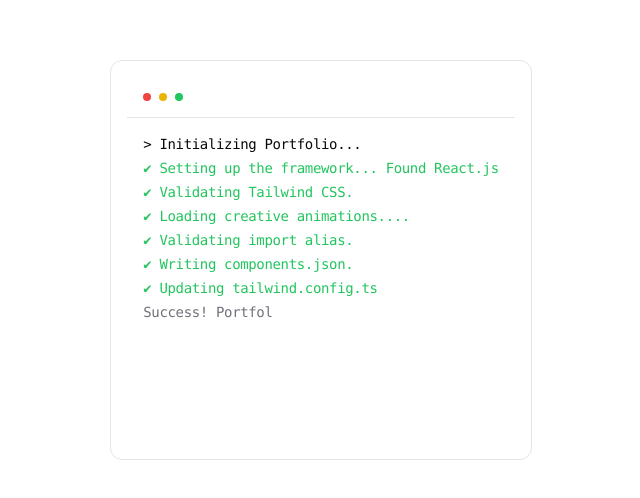
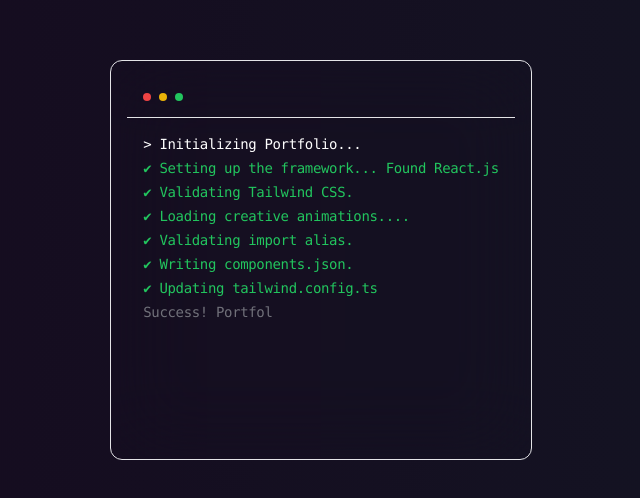
Before and after one commit to Bibintanggg/porto-V3, a React (Vite) app: page / in a window 1280 px wide. Shown: the part 140-638 px from the top of the page, without its empty margins (319-959 px from the left). Built offline with nearby package versions, Linux system fonts and the light colour scheme.

Commit message:
done style

```diff
--- a/src/Component/Preload.jsx
+++ b/src/Component/Preload.jsx
@@ -1,4 +1,5 @@
 
+import { AnimatePresence , motion} from "framer-motion";
 import {
     AnimatedSpan,
     Terminal,
@@ -20,9 +21,11 @@
         return () => clearInterval(interval);
     }, [onLoaded]);
     return (
-        <div className="fixed inset-0 flex items-center justify-center">
-
-        <Terminal className="p-4 w-fit max-w-md ">
+      <div
+        className="fixed inset-0 flex items-center justify-center bg-gradient-to-r
+      from-[#160a1f] to-[#131523]"
+      >
+        <Terminal className="p-4 w-fit max-w-md text-white">
           <TypingAnimation>&gt; Initializing Portfolio...</TypingAnimation>
 
           <AnimatedSpan delay={1500} className="text-green-500">
@@ -54,7 +57,7 @@
           </TypingAnimation>
         </Terminal>
       </div>
-    )
+    );
 }
 
 export default Preload
--- a/src/components/magicui/terminal.jsx
+++ b/src/components/magicui/terminal.jsx
@@ -79,11 +79,12 @@
   className
 }) => {
   return (
-    (<div
+    <div
       className={cn(
-        "z-0 h-full max-h-[400px] w-full max-w-lg rounded-xl border border-border bg-background",
+        "z-0 h-full max-h-[400px] w-full max-w-lg rounded-xl border border-border bg-white bg-clip-padding backdrop-filter backdrop-blur-2xl bg-opacity-10",
         className
-      )}>
+      )}
+    >
       <div className="flex flex-col gap-y-2 border-b border-border p-4">
         <div className="flex flex-row gap-x-2">
           <div className="h-2 w-2 rounded-full bg-red-500"></div>
@@ -94,6 +95,6 @@
       <pre className="p-4">
         <code className="grid gap-y-1 overflow-auto">{children}</code>
       </pre>
-    </div>)
+    </div>
   );
 };
```
Lines whose indentation alone changed are shown as unchanged.
